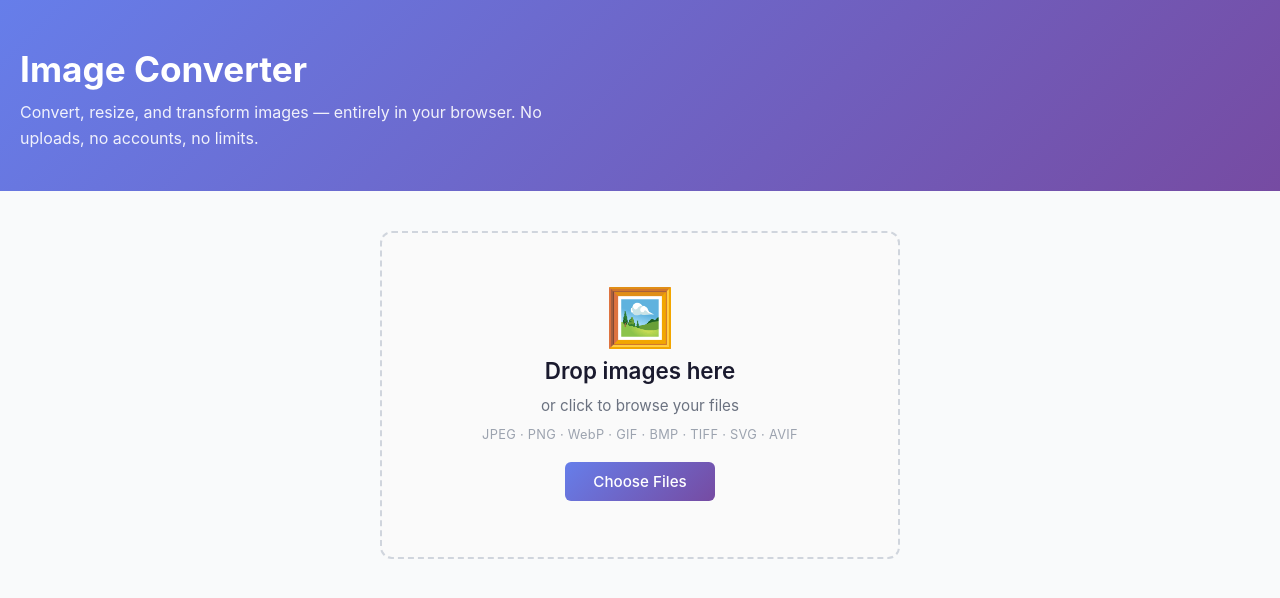
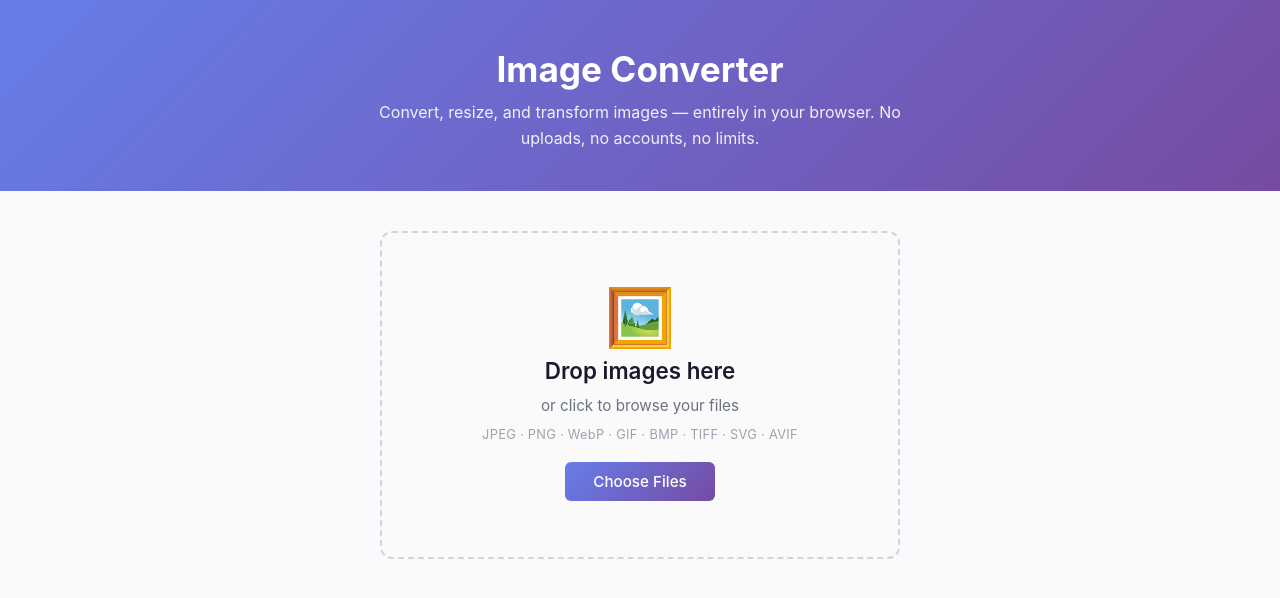
Before and after one commit to DrEjazAhmed/publicsofttools, a Next.js app: page /tools/image-converter in a window 1280 px wide. Shown: the top 598 px of the page. Built offline with nearby package versions, Linux system fonts and the light colour scheme.

Commit message:
Center image converter header to match PDF editor layout

```diff
--- a/app/tools/image-converter/page.module.css
+++ b/app/tools/image-converter/page.module.css
@@ -14,6 +14,7 @@
 .headerInner {
   max-width: 1400px;
   margin: 0 auto;
+  text-align: center;
 }
 
 .headerInner h1 {
@@ -25,7 +26,7 @@
 .headerInner p {
   font-size: 1rem;
   opacity: 0.9;
-  margin: 0;
+  margin: 0 auto;
   max-width: 560px;
   line-height: 1.6;
 }
```
